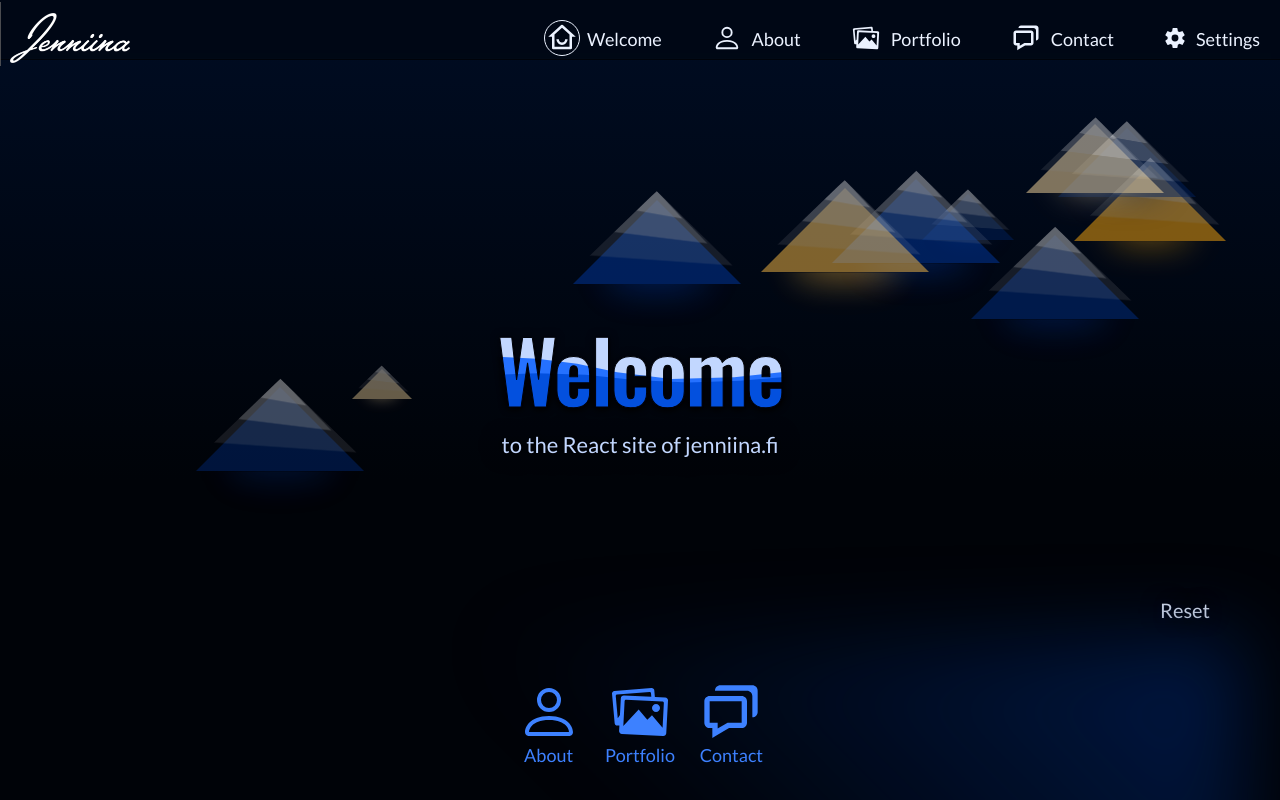
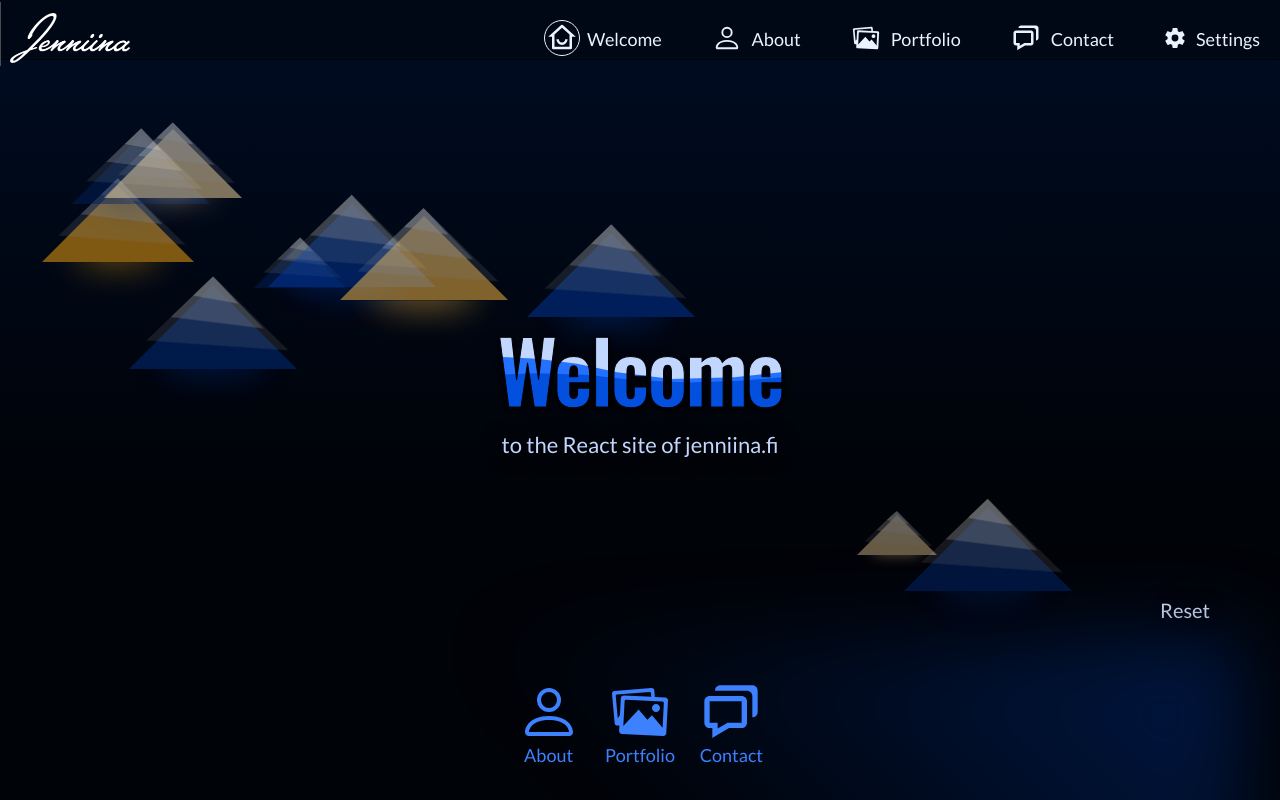
Before and after one commit to jenniina/react-sub-site, a React (Vite) app: page / in a window 1280 px wide. Shown: the top 800 px of the page. Built offline with nearby package versions, Linux system fonts and the light colour scheme; no server answers.

Commit message:
change right to left

```diff
--- a/src/components/Hero/Hero.tsx
+++ b/src/components/Hero/Hero.tsx
@@ -1,4 +1,4 @@
-import React, { useMemo, useCallback, FC, useState, useRef } from 'react'
+import React, { useMemo, useCallback, FC, useState, useRef, useEffect } from 'react'
 import { useLocation } from 'react-router-dom'
 import styles from './hero.module.css'
 import useWindowSize from '../../hooks/useWindowSize'
@@ -51,12 +51,14 @@ export default function Hero({
   const location = useLocation()
 
   //remove the last trailing / then get the last part of the pathname:
-  const page = location.pathname?.replace(/\/$/, '').split('/').pop() ?? ''
+  const page = useMemo(() => {
+    return location.pathname?.replace(/\/$/, '').split('/').pop() ?? ''
+  }, [location])
 
-  //Move items up, down, left or right, depending on the direction they're approached from:
+  //Move items up, down, left or left, depending on the direction they're approached from:
   const movingItem = (e: React.PointerEvent<HTMLElement>) => {
     const target = e.target as HTMLElement
-    const targetRight = window.getComputedStyle(target).getPropertyValue('right')
+    const targetLeft = window.getComputedStyle(target).getPropertyValue('left')
     const targetTop = window.getComputedStyle(target).getPropertyValue('top')
     const from = useEnterDirection(e)
     switch (from) {
@@ -64,13 +66,13 @@ export default function Hero({
         target.style.top = `${parseFloat(targetTop) + 10}px`
         break
       case 'right':
-        target.style.right = `${parseFloat(targetRight) + 10}px`
+        target.style.left = `${parseFloat(targetLeft) - 10}px`
         break
       case 'bottom':
         target.style.top = `${parseFloat(targetTop) - 10}px`
         break
       case 'left':
-        target.style.right = `${parseFloat(targetRight) - 10}px`
+        target.style.left = `${parseFloat(targetLeft) + 10}px`
       default:
     }
   }
@@ -166,9 +168,24 @@ export default function Hero({
     return array
   }, [values])
 
-  const amount = 9
+  const [reinitialize, setReinitialize] = useState<boolean>(false)
 
-  const [reinitialize, setReinitialize] = useState<boolean>(false)
+  const [thresholdCrossed, setThresholdCrossed] = useState(false)
+
+  const amount = useMemo(() => {
+    if (windowWidth < 300) return 5
+    else return 9
+  }, [windowWidth])
+
+  useEffect(() => {
+    if (windowWidth < 300 && !thresholdCrossed) {
+      setReinitialize(!reinitialize)
+      setThresholdCrossed(true)
+    } else if (windowWidth >= 300 && thresholdCrossed) {
+      setReinitialize(!reinitialize)
+      setThresholdCrossed(false)
+    }
+  }, [windowWidth, amount])
 
   const handleReset = (e: { preventDefault: () => void }) => {
     e.preventDefault()
@@ -205,30 +222,30 @@ export default function Hero({
       }
     }
     return values
-  }, [reinitialize])
+  }, [amount, reinitialize])
 
   const keyDown = (e: React.KeyboardEvent<HTMLLIElement>) => {
-    let attrRight = window
+    let attrLeft = window
       .getComputedStyle(e.target as HTMLElement)
-      .getPropertyValue('right')
+      .getPropertyValue('left')
     let attrTop = window.getComputedStyle(e.target as HTMLElement).getPropertyValue('top')
     let movePx = 10
     switch (e.key) {
       case 'ArrowLeft':
         e.preventDefault()
-        ;(e.target as HTMLElement).style.right =
-          parseFloat(attrRight) + Number(movePx) + 'px'
-        attrRight = window
+        ;(e.target as HTMLElement).style.left =
+          parseFloat(attrLeft) - Number(movePx) + 'px'
+        attrLeft = window
           .getComputedStyle(e.target as HTMLElement)
-          .getPropertyValue('right')
+          .getPropertyValue('left')
         break
       case 'ArrowRight':
         e.preventDefault()
-        ;(e.target as HTMLElement).style.right =
-          parseFloat(attrRight) - Number(movePx) + 'px'
-        attrRight = window
+        ;(e.target as HTMLElement).style.left =
+          parseFloat(attrLeft) + Number(movePx) + 'px'
+        attrLeft = window
           .getComputedStyle(e.target as HTMLElement)
-          .getPropertyValue('right')
+          .getPropertyValue('left')
         break
       case 'ArrowUp':
         e.preventDefault()
@@ -260,9 +277,16 @@ export default function Hero({
             role='listbox'
             aria-labelledby={`description`}
             aria-activedescendant=''
-            className={`${styles[location]} ${styles.herocontent}`}
+            className={`${styles.herocontent} ${styles[location] ?? ''} ${
+              //In the case of using the blob feature for a page, add it here:
+              location === LOCATION.PORTFOLIO ||
+              location === LOCATION.BLOBAPP ||
+              location === LOCATION.DND
+                ? styles.blob
+                : ''
+            }`}
             style={
-              //In the case of using the blob feature, add here:
+              //In the case of using the blob feature for a page, add it here:
               location === LOCATION.PORTFOLIO ||
               location === LOCATION.BLOBAPP ||
               location === LOCATION.DND
@@ -283,7 +307,7 @@ export default function Hero({
                   top: touchDevice
                     ? `calc(3vh + calc(1vh * ${item.e} * ${item.e / 1.3}))`
                     : `calc(3vh + calc(1vh * ${item.e} * ${item.e / 1.9}))`,
-                  right: `calc(1% + calc(${item.i} * 1vw * ${item.e}))`,
+                  left: `calc(1% + calc(${item.i} * 1vw * ${item.e}))`,
                   width:
                     windowWidth < windowHeight
                       ? `${item.size / dividedBy}vh`
@@ -374,7 +398,7 @@ export default function Hero({
                 const style: React.CSSProperties = {
                   position: 'absolute',
                   top: `calc(3vh + calc(1vh * ${item.e * 3} * ${item.size / 6}))`,
-                  right: `calc(2% + ${item.i / 1.1} * 1vw * ${item.e})`,
+                  left: `calc(2% + ${item.i / 1.1} * 1vw * ${item.e})`,
                   backgroundColor: `transparent`,
                   color: `${item.color}`,
                   ['--i' as string]: `${item.i}`,
@@ -443,7 +467,7 @@ export default function Hero({
                 const style: React.CSSProperties = {
                   position: 'absolute',
                   top: `calc( ${item.e} * 1vh  * ${item.size / 2.4})`,
-                  right: `calc(2% + ${item.i * item.e} * 1vw )`,
+                  left: `calc(2% + ${item.i * item.e} * 1vw )`,
                   backgroundColor: `${item.color}`,
                   color: `${item.color}`, //for currentColor
                   ['--i' as string]: `${item.i}`,
@@ -535,7 +559,7 @@ export default function Hero({
                   top: touchDevice
                     ? `calc(3vh + calc(1vh * ${item.e} * ${item.e / 1.3}))`
                     : `calc(3vh + calc(1vh * ${item.e} * ${item.e / 1.9}))`,
-                  right: `calc(1% + calc(${item.i} * 1vw * ${item.e}))`,
+                  left: `calc(1% + calc(${item.i} * 1vw * ${item.e}))`,
                   backgroundColor: `transparent`,
                   color: `${item.color}`,
                   ['--i' as string]: `${item.i}`,
@@ -561,7 +585,7 @@ export default function Hero({
                 const styleInner: React.CSSProperties = {
                   position: 'absolute',
                   top: `0`,
-                  right: `0`,
+                  left: `0`,
                   backgroundColor: `transparent`,
                   width: '100%',
                   height: '100%',
@@ -623,7 +647,7 @@ export default function Hero({
                 //   top: touchDevice
                 //     ? `calc(3vh + calc(1vh * ${item.e} * ${item.e / 1.3}))`
                 //     : `calc(3vh + calc(1vh * ${item.e} * ${item.e / 1.9}))`,
-                //   right: `calc(1% + calc(${item.i} * 1vw * ${item.e}))`,
+                //   left: `calc(1% + calc(${item.i} * 1vw * ${item.e}))`,
                 //   backgroundColor: `transparent`,
                 //   color: `${item.color}`,
                 //   ['--i' as string]: `${item.i}`,
@@ -649,7 +673,7 @@ export default function Hero({
                 // const styleInner: React.CSSProperties = {
                 //   position: 'absolute',
                 //   top: `0`,
-                //   right: `0`,
+                //   left: `0`,
                 //   backgroundColor: `transparent`,
                 //   width: '100%',
                 //   height: '100%',
@@ -716,7 +740,7 @@ export default function Hero({
 
                 // ELSE
 
-                const border = `calc(0.6vw * ${item.size})`
+                const border = `clamp(40px, calc(0.6vw * ${item.size}), 200px)`
 
                 const style: React.CSSProperties = {
                   ['--rotate' as string]: `${item.rotation}deg`,
@@ -726,10 +750,8 @@ export default function Hero({
                   ['--border' as string]: border,
                   borderWidth: border,
                   position: 'absolute',
-                  top: touchDevice
-                    ? `calc(3vh + calc(1vh * ${item.e} * ${item.e / 1.3}))`
-                    : `calc(3vh + calc(1vh * ${item.e} * ${item.e / 1.9}))`,
-                  right: `calc(1% + calc(${item.i} * 1vw * ${item.e}))`,
+                  top: `calc(3vh + calc(1vh * ${item.e} * ${item.e / 1.3}))`,
+                  left: `calc(${item.i} * 1vw * ${item.e})`,
                   width: 0,
                   height: 0,
                   opacity: `0.${item.size > 5 ? 5 : Math.ceil(item.size)}`,
@@ -776,7 +798,7 @@ export default function Hero({
                       const style: React.CSSProperties = {
                         position: 'absolute',
                         top: `calc(${border} * -1.1)`,
-                        right: `calc(${border} * -1)`,
+                        left: `calc(${border} * -1)`,
                         color: `${item.color}`,
                         ['--color' as string]: `${span.color}`,
                         ['--color2' as string]: `${item.color}`,
--- a/src/components/Hero/hero.module.css
+++ b/src/components/Hero/hero.module.css
@@ -43,6 +43,9 @@
 }
 .herocontent {
   z-index: 2;
+  height: 100%;
+  padding: 0;
+  pointer-events: none;
 }
 .herocontent .bubbles,
 .herocontent .eyes,
@@ -52,6 +55,7 @@
   transition-timing-function: ease-in-out;
   transition-duration: 500ms;
   -webkit-tap-highlight-color: transparent;
+  pointer-events: all;
 }
 .herocontent .triangle {
   --time: 800ms;
@@ -147,6 +151,7 @@
   -o-animation-play-state: paused;
   -ms-animation-play-state: paused;
   animation-play-state: paused;
+  pointer-events: all;
 }
 .light .herocontent .bubbles {
   box-shadow: inset 0 0 calc(var(--s2) * 2 * 1px) calc(var(--s2) / -3 * 1px) currentColor,
@@ -843,6 +848,9 @@
   cursor: -moz-grab;
   cursor: grab;
 }
+.herocontent.blob * {
+  pointer-events: all;
+}
 .herocontent .portfolio:hover,
 .herocontent .portfolio:focus {
   outline: white solid 4px;
--- a/src/components/NavPortfolio/NavPortfolio.tsx
+++ b/src/components/NavPortfolio/NavPortfolio.tsx
@@ -37,12 +37,12 @@ function NavPortfolio({ language }: { language: ELanguages }) {
 
   function leftScroll() {
     if (scrollHorizontal.current && windowWidth > breakpointSmall)
-      scrollHorizontal.current.scrollLeft -= 150
+      scrollHorizontal.current.scrollLeft -= 100
     else if (scrollHorizontal.current) scrollHorizontal.current.scrollLeft -= 40
   }
   function rightScroll() {
     if (scrollHorizontal.current && windowWidth > breakpointSmall)
-      scrollHorizontal.current.scrollLeft += 150
+      scrollHorizontal.current.scrollLeft += 100
     else if (scrollHorizontal.current) scrollHorizontal.current.scrollLeft += 40
   }
 
```
Also changed, not shown: 5 other files (tests, documents, lock files or other folders).
